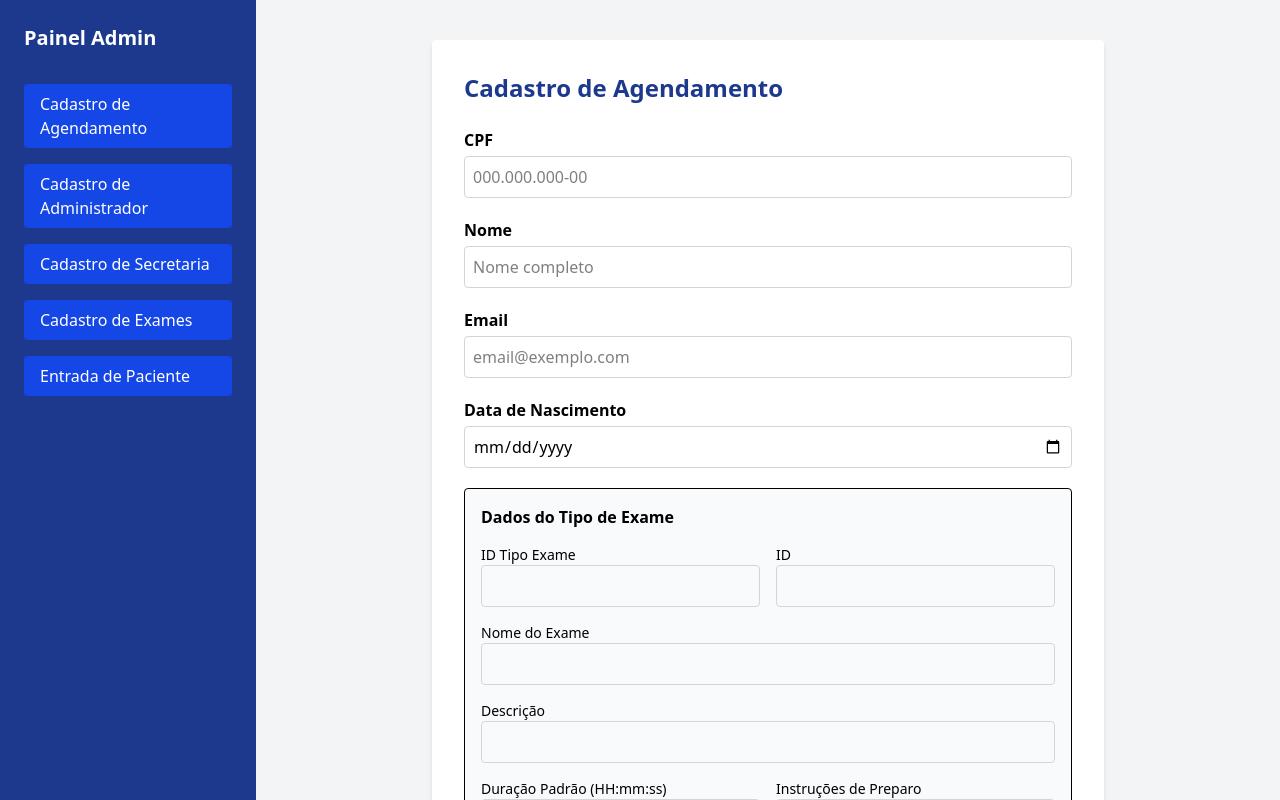
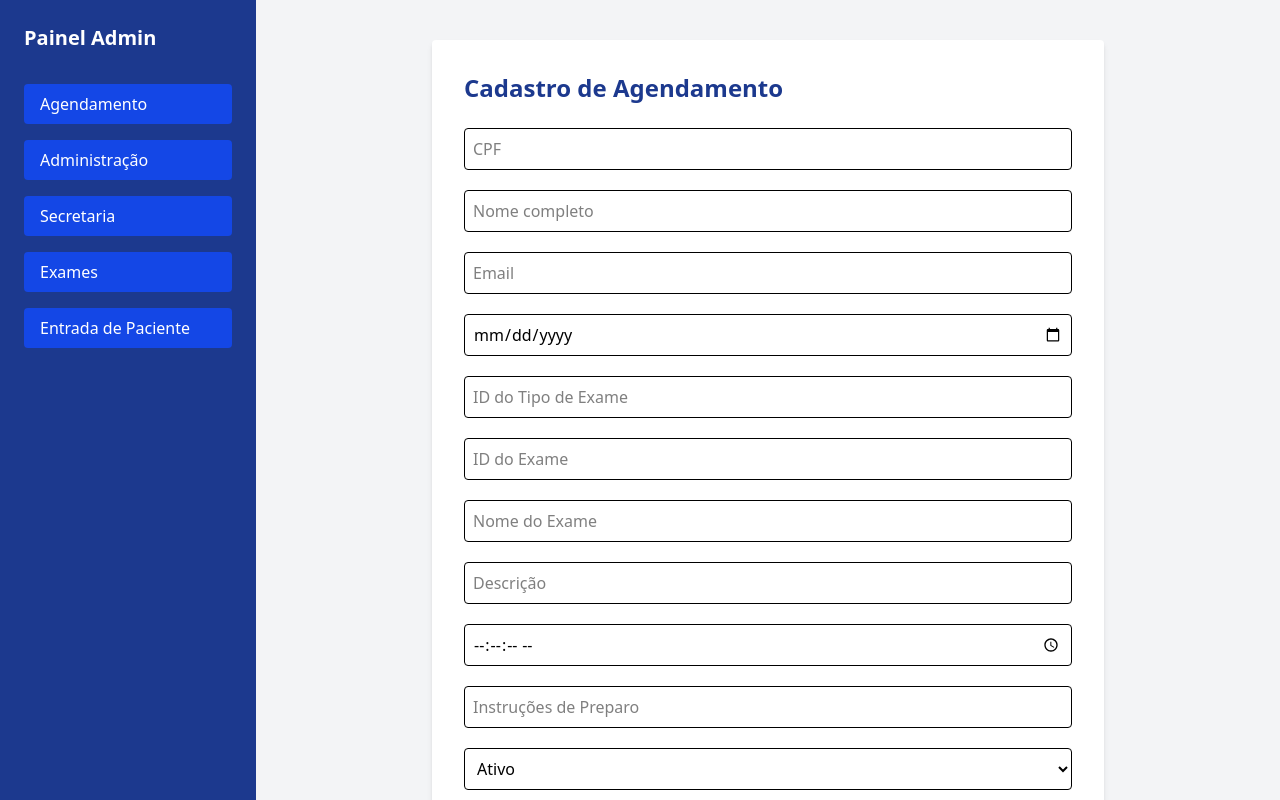
Before and after one commit to joaoassef/agendamento, a Next.js app in the folder agendamento/: page /admin/cadastro/agendamento in a window 1280 px wide. Built offline with nearby package versions, Linux system fonts and the light colour scheme.

Commit message:
Acerto de Layout.js

```diff
--- a/agendamento/src/app/admin/cadastro/agendamento/page.js
+++ b/agendamento/src/app/admin/cadastro/agendamento/page.js
@@ -81,39 +81,51 @@ export default function PageCadastroAgendamento() {
       return;
     }
 
+    const duracaoFormatada =
+      formData.tipoExame.duracaoPadrao.length === 5
+        ? formData.tipoExame.duracaoPadrao + ':00'
+        : formData.tipoExame.duracaoPadrao;
+
+    const dataHoraFormatada =
+      formData.dataHoraExame.length === 16
+        ? formData.dataHoraExame + ':00'
+        : formData.dataHoraExame;
+
     const payload = {
-      id: 0,
-      cpf: unmaskCPF(formData.cpf),
-      nome: formData.nome.trim(),
-      email: formData.email.trim(),
-      dataNascimento: formData.dataNascimento,
-      tipoExameId: Number(formData.tipoExameId),
-      tipoExame: {
-        id: Number(formData.tipoExame.id),
-        nome: formData.tipoExame.nome.trim(),
-        descricao: formData.tipoExame.descricao.trim(),
-        duracaoPadrao: formData.tipoExame.duracaoPadrao, // já vem no formato HH:mm:ss
-        instrucoesPreparo: formData.tipoExame.instrucoesPreparo.trim(),
-        ativo: formData.tipoExame.ativo === 'true' || formData.tipoExame.ativo === true,
+      Id: 0,
+      CPF: unmaskCPF(formData.cpf),
+      Nome: formData.nome.trim(),
+      Email: formData.email.trim(),
+      DataNascimento: formData.dataNascimento,
+      TipoExameId: Number(formData.tipoExameId),
+      TipoExame: {
+        Id: Number(formData.tipoExame.id),
+        Nome: formData.tipoExame.nome.trim(),
+        Descricao: formData.tipoExame.descricao.trim(),
+        DuracaoPadrao: duracaoFormatada,
+        InstrucoesPreparo: formData.tipoExame.instrucoesPreparo.trim(),
+        Ativo:
+          formData.tipoExame.ativo === 'true' || formData.tipoExame.ativo === true,
       },
-      dataHoraExame: formData.dataHoraExame,
-      cancelado: false,
-      comparecimento: false,
+      DataHoraExame: dataHoraFormatada,
+      Cancelado: false,
+      Comparecimento: false,
     };
 
     try {
-      const response = await fetch('/api/agendamento', {
+const response = await fetch('/api/proxy/agendamento', {
   method: 'POST',
   headers: {
-          'x-api-key': 'fwjfpjewfokwfwqww65fdqw4fwe4veew41f5e6fw65c1wec56e1ve56qf6ewfe1f',
     'Content-Type': 'application/json',
   },
-        body: JSON.stringify({ dto: payload }), // ⚠️ envia como { dto: {...} }
+  body: JSON.stringify(payload),
 });
 
+
       if (!response.ok) {
-        const error = await response.text();
-        throw new Error(error);
+        const errorText = await response.text();
+        console.error('Resposta do backend:', errorText);
+        throw new Error('Erro ao salvar o agendamento');
       }
 
       setStatus('✅ Agendamento realizado com sucesso!');
@@ -143,189 +155,26 @@ export default function PageCadastroAgendamento() {
   return (
     <div className="p-8 bg-white rounded shadow-md max-w-2xl mx-auto">
       <h1 className="text-2xl font-bold mb-6 text-blue-900">Cadastro de Agendamento</h1>
-
       <form onSubmit={handleSubmit} className="space-y-5">
-        {/* CPF */}
-        <div>
-          <label className="block font-semibold mb-1">CPF</label>
-          <input
-            type="text"
-            name="cpf"
-            maxLength={14}
-            value={formData.cpf}
-            onChange={handleChange}
-            placeholder="000.000.000-00"
-            className={`border w-full p-2 rounded ${cpfInvalido ? 'border-red-500' : 'border-gray-300'}`}
-            required
-          />
-          {cpfInvalido && <p className="text-red-600 text-sm mt-1">CPF inválido.</p>}
-        </div>
-
-        {/* Nome */}
-        <div>
-          <label className="block font-semibold mb-1">Nome</label>
-          <input
-            type="text"
-            name="nome"
-            value={formData.nome}
-            onChange={handleChange}
-            placeholder="Nome completo"
-            className="border border-gray-300 w-full p-2 rounded"
-            required
-          />
-        </div>
-
-        {/* Email */}
-        <div>
-          <label className="block font-semibold mb-1">Email</label>
-          <input
-            type="email"
-            name="email"
-            value={formData.email}
-            onChange={handleChange}
-            placeholder="email@exemplo.com"
-            className="border border-gray-300 w-full p-2 rounded"
-            required
-          />
-        </div>
-
-        {/* Data de Nascimento */}
-        <div>
-          <label className="block font-semibold mb-1">Data de Nascimento</label>
-          <input
-            type="date"
-            name="dataNascimento"
-            value={formData.dataNascimento}
-            onChange={handleChange}
-            className="border border-gray-300 w-full p-2 rounded"
-            required
-          />
-        </div>
-
-        {/* Tipo de Exame */}
-        <div className="grid grid-cols-2 gap-4 border p-4 rounded bg-gray-50">
-          <h2 className="col-span-2 font-semibold">Dados do Tipo de Exame</h2>
-
-          <div>
-            <label className="block text-sm">ID Tipo Exame</label>
-            <input
-              type="number"
-              name="tipoExameId"
-              value={formData.tipoExameId}
-              onChange={handleChange}
-              className="border border-gray-300 w-full p-2 rounded"
-              required
-            />
-          </div>
-
-          <div>
-            <label className="block text-sm">ID</label>
-            <input
-              type="number"
-              name="tipoExame.id"
-              value={formData.tipoExame.id}
-              onChange={handleChange}
-              className="border border-gray-300 w-full p-2 rounded"
-              required
-            />
-          </div>
-
-          <div className="col-span-2">
-            <label className="block text-sm">Nome do Exame</label>
-            <input
-              type="text"
-              name="tipoExame.nome"
-              value={formData.tipoExame.nome}
-              onChange={handleChange}
-              className="border border-gray-300 w-full p-2 rounded"
-              required
-            />
-          </div>
-
-          <div className="col-span-2">
-            <label className="block text-sm">Descrição</label>
-            <input
-              type="text"
-              name="tipoExame.descricao"
-              value={formData.tipoExame.descricao}
-              onChange={handleChange}
-              className="border border-gray-300 w-full p-2 rounded"
-              required
-            />
-          </div>
-
-          <div>
-            <label className="block text-sm">Duração Padrão (HH:mm:ss)</label>
-            <input
-              type="time"
-              step="1"
-              name="tipoExame.duracaoPadrao"
-              value={formData.tipoExame.duracaoPadrao}
-              onChange={handleChange}
-              className="border border-gray-300 w-full p-2 rounded"
-              required
-            />
-          </div>
-
-          <div>
-            <label className="block text-sm">Instruções de Preparo</label>
-            <input
-              type="text"
-              name="tipoExame.instrucoesPreparo"
-              value={formData.tipoExame.instrucoesPreparo}
-              onChange={handleChange}
-              className="border border-gray-300 w-full p-2 rounded"
-              required
-            />
-          </div>
-
-          <div className="col-span-2">
-            <label className="block text-sm">Ativo</label>
-            <select
-              name="tipoExame.ativo"
-              value={formData.tipoExame.ativo}
-              onChange={handleChange}
-              className="border border-gray-300 w-full p-2 rounded"
-              required
-            >
-              <option value="true">Sim</option>
-              <option value="false">Não</option>
+        <input type="text" name="cpf" value={formData.cpf} onChange={handleChange} placeholder="CPF" required className="border w-full p-2 rounded" />
+        <input type="text" name="nome" value={formData.nome} onChange={handleChange} placeholder="Nome completo" required className="border w-full p-2 rounded" />
+        <input type="email" name="email" value={formData.email} onChange={handleChange} placeholder="Email" required className="border w-full p-2 rounded" />
+        <input type="date" name="dataNascimento" value={formData.dataNascimento} onChange={handleChange} required className="border w-full p-2 rounded" />
+        <input type="number" name="tipoExameId" value={formData.tipoExameId} onChange={handleChange} placeholder="ID do Tipo de Exame" required className="border w-full p-2 rounded" />
+        <input type="number" name="tipoExame.id" value={formData.tipoExame.id} onChange={handleChange} placeholder="ID do Exame" required className="border w-full p-2 rounded" />
+        <input type="text" name="tipoExame.nome" value={formData.tipoExame.nome} onChange={handleChange} placeholder="Nome do Exame" required className="border w-full p-2 rounded" />
+        <input type="text" name="tipoExame.descricao" value={formData.tipoExame.descricao} onChange={handleChange} placeholder="Descrição" required className="border w-full p-2 rounded" />
+        <input type="time" step="1" name="tipoExame.duracaoPadrao" value={formData.tipoExame.duracaoPadrao} onChange={handleChange} placeholder="Duração Padrão" required className="border w-full p-2 rounded" />
+        <input type="text" name="tipoExame.instrucoesPreparo" value={formData.tipoExame.instrucoesPreparo} onChange={handleChange} placeholder="Instruções de Preparo" required className="border w-full p-2 rounded" />
+        <select name="tipoExame.ativo" value={formData.tipoExame.ativo} onChange={handleChange} className="border w-full p-2 rounded">
+          <option value="true">Ativo</option>
+          <option value="false">Inativo</option>
         </select>
-          </div>
-        </div>
-
-        {/* Data e Hora do Exame */}
-        <div>
-          <label className="block font-semibold mb-1">Data e Hora do Exame</label>
-          <input
-            type="datetime-local"
-            name="dataHoraExame"
-            value={formData.dataHoraExame}
-            onChange={handleChange}
-            className="border border-gray-300 w-full p-2 rounded"
-            required
-          />
-        </div>
-
-        {/* Botão */}
-        <button
-          type="submit"
-          className="bg-blue-700 hover:bg-blue-600 text-white py-2 px-4 rounded w-full"
-        >
-          Cadastrar Agendamento
-        </button>
+        <input type="datetime-local" name="dataHoraExame" value={formData.dataHoraExame} onChange={handleChange} required className="border w-full p-2 rounded" />
+        <button type="submit" className="bg-blue-700 hover:bg-blue-600 text-white py-2 px-4 rounded w-full">Cadastrar Agendamento</button>
       </form>
-
       {status && (
-        <div
-          className={`mt-4 font-medium ${
-            status.includes('Erro') || status.includes('inválido')
-              ? 'text-red-600'
-              : 'text-green-600'
-          }`}
-        >
-          {status}
-        </div>
+        <div className={`mt-4 font-medium ${status.includes('Erro') || status.includes('inválido') ? 'text-red-600' : 'text-green-600'}`}>{status}</div>
       )}
     </div>
   );
--- a/agendamento/src/app/admin/layout.js
+++ b/agendamento/src/app/admin/layout.js
@@ -7,16 +7,15 @@ export const metadata = {
 
 export default function AdminLayout({ children }) {
   const botoes = [
-    { label: "Cadastro de Agendamento", rota: "/admin/cadastro/agendamento" },
-    { label: "Cadastro de Administrador", rota: "/admin/cadastro/administrador" },
-    { label: "Cadastro de Secretaria", rota: "/admin/cadastro/secretaria" },
-    { label: "Cadastro de Exames", rota: "/admin/cadastro/exames" },
+    { label: "Agendamento", rota: "/admin/cadastro/agendamento" },
+    { label: "Administração", rota: "/admin/cadastro/administrador" },
+    { label: "Secretaria", rota: "/admin/cadastro/secretaria" },
+    { label: "Exames", rota: "/admin/cadastro/exames" },
     { label: "Entrada de Paciente", rota: "/admin/entrada/paciente" },
   ];
 
   return (
-    <html lang="pt-br">
-      <body>
+
         <div className="h-screen flex">
           {/* Menu Lateral */}
           <aside className="w-64 bg-blue-900 text-white p-6">
@@ -42,7 +41,6 @@ export default function AdminLayout({ children }) {
 
           </main>
         </div>
-      </body>
-    </html>
+
   );
 }
--- a/agendamento/src/app/layout.js
+++ b/agendamento/src/app/layout.js
@@ -1,4 +1,3 @@
-
 import { Geist, Geist_Mono } from "next/font/google";
 import "./globals.css";
 
@@ -14,15 +13,13 @@ const geistMono = Geist_Mono({
 
 export const metadata = {
   title: "Sistema de agendamento",
-  description: "sistema de agendamento de agendamento",
+  description: "Sistema de agendamento de exames",
 };
 
 export default function RootLayout({ children }) {
   return (
-    <html lang="pt-br">
-      <body>
-        {children}
-      </body>
+    <html lang="pt-br" className={`${geistSans.variable} ${geistMono.variable}`}>
+      <body>{children}</body>
     </html>
   );
 }
```
Also changed, not shown: agendamento/src/app/api/proxy/agendamento/route.js (added, +21 -0 lines), agendamento/src/app/pages/api/proxy/agendamento.js (added, +33 -0 lines). Lines whose indentation alone changed are shown as unchanged.
